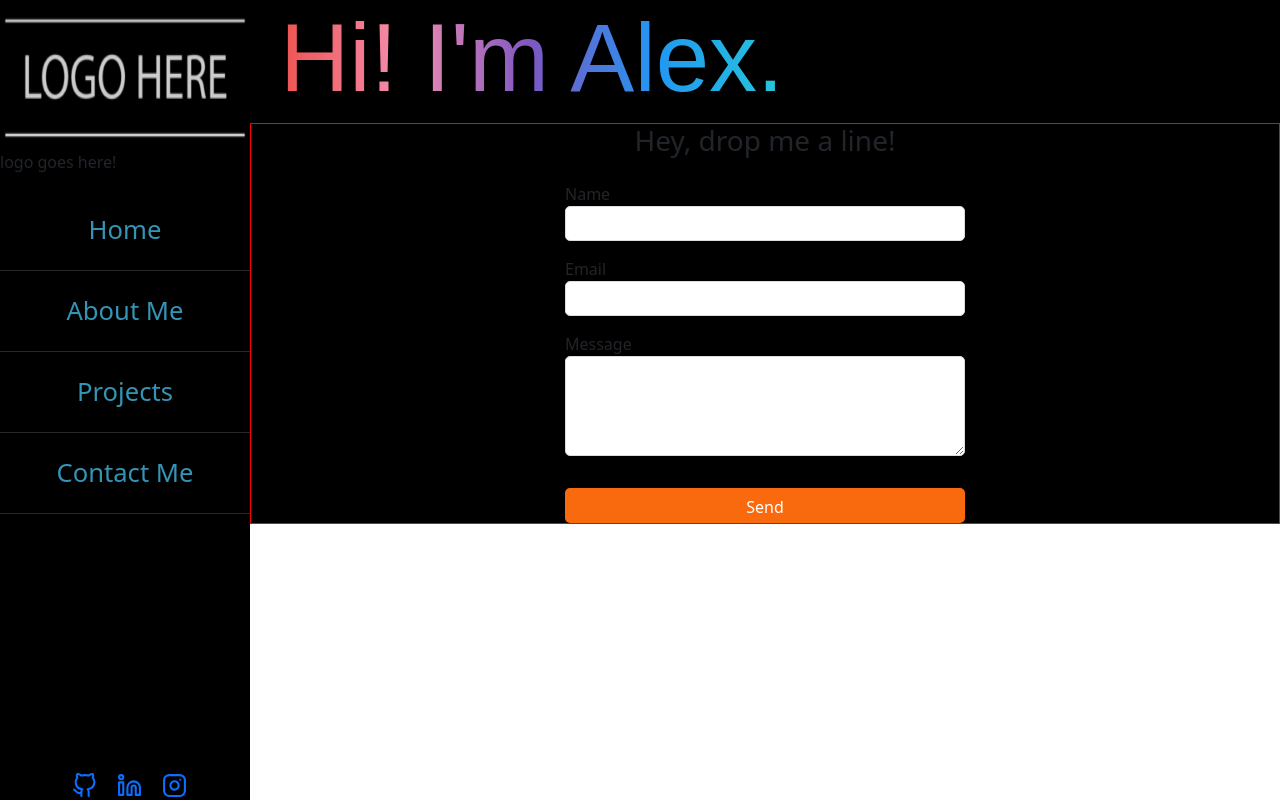
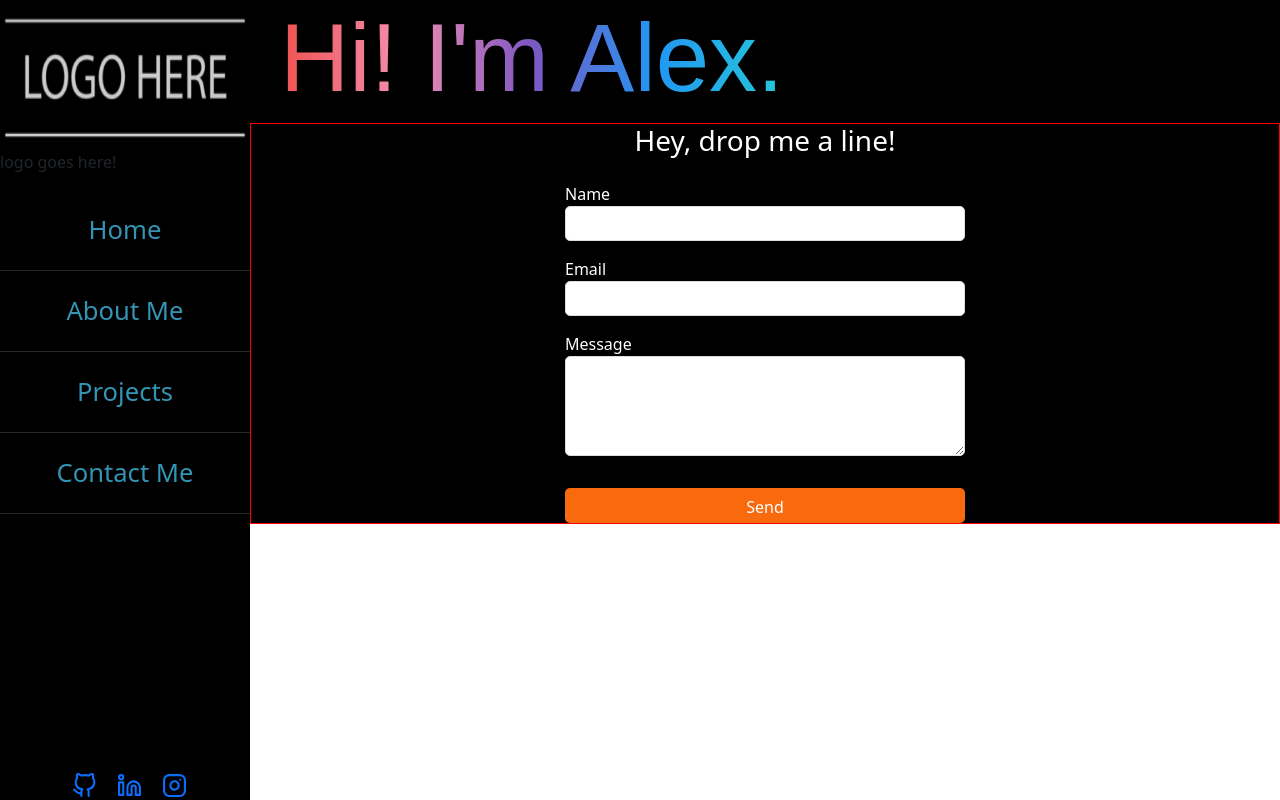
Before and after one commit to alexiusvdt/profile, a React (Create React App) app: page /contact-me in a window 1280 px wide. Built offline with nearby package versions, Linux system fonts and the light colour scheme.

Commit message:
font changes, begin work on page positioning

```diff
--- a/src/components/AboutMe.js
+++ b/src/components/AboutMe.js
@@ -37,6 +37,6 @@ const Div = styled.div`
 
 const P = styled.p`
   text-align: center;
-
+  color: #fff;
   justify-content: center;
 `;
--- a/src/components/ContactMe.js
+++ b/src/components/ContactMe.js
@@ -25,7 +25,7 @@ export const ContactForm = () => {
 
   return (
     <>
-    <h3 style={{textAlign: "center"}}>Hey, drop me a line! </h3>
+    <h3 style={{textAlign: "center", color: '#fff'}}>Hey, drop me a line! </h3>
     <StyledContactForm>
     <form ref={form} onSubmit={sendEmail}>
       <label>Name</label>
@@ -47,6 +47,7 @@ export default ContactForm;
 const StyledContactForm = styled.div`
   width: 400px;
   margin: auto;
+  color: white;
   form {
     display: flex;
     align-items: flex-start;
--- a/src/components/Main.js
+++ b/src/components/Main.js
@@ -13,7 +13,8 @@ function Main(){
     // className='text-gray-900 absolute top-0 left-0 w-full h-full lg:px-48 px-16'
     >
       <div>
-        <h1 className="text-center text-white">
+      {/* position: "absolute",  color: 'white', */}
+        <h1 style={{alignItems: 'center',  position: 'absolute', bottom:'0', height: '100vh'}}>
           Fgsfds!
         </h1>
       </div>
--- a/src/components/Projects.js
+++ b/src/components/Projects.js
@@ -51,5 +51,6 @@ export default Projects;
 
 // STYLING
 const H2 = styled.h2`
-  text-align: center
+  text-align: center;
+  color: #fff;
 `;
```
